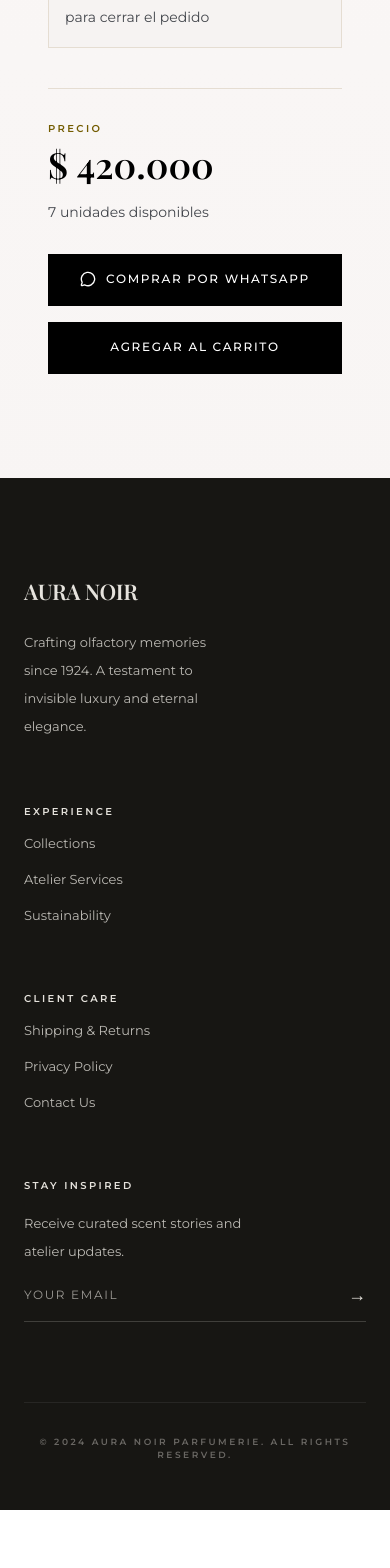
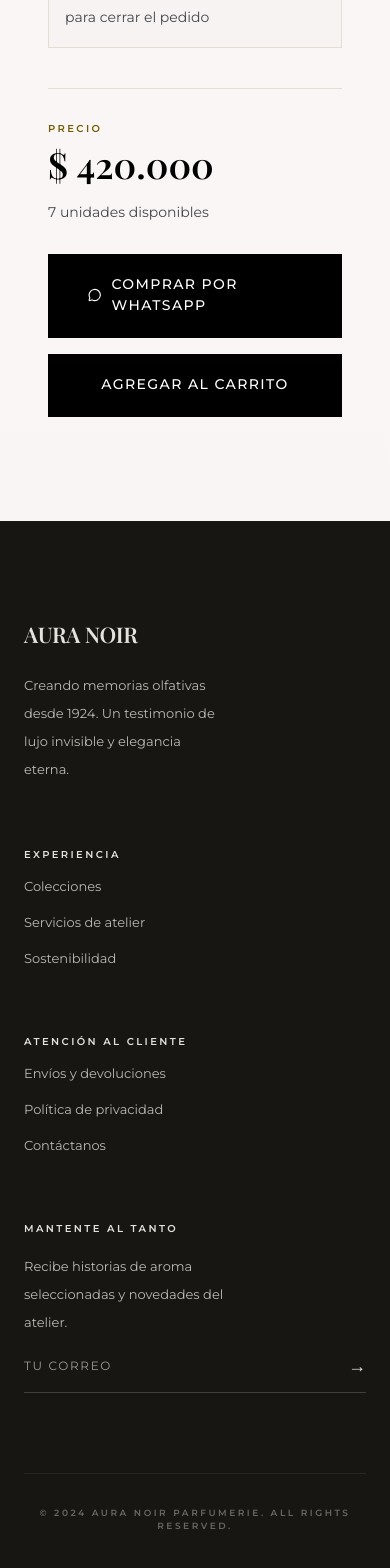
Before and after one commit to AlxjoRuiz/perfumes-web, a Next.js app: page /productos/bleu-signature in a window 390 px wide. Shown: the part 1392-2960 px from the top of the page. Before the commit the page ends 2902 px from the top, so only its background shows below. Built offline with nearby package versions, Linux system fonts and the light colour scheme; no server answers; the database is empty; a web font is replaced by a local one.

Commit message:
Unify site copy

```diff
--- a/app/admin/(protected)/productos/[id]/editar/page.tsx
+++ b/app/admin/(protected)/productos/[id]/editar/page.tsx
@@ -24,7 +24,7 @@ export default async function EditProductPage({ params }: EditPageProps) {
     <section className="grid gap-8 lg:grid-cols-12">
       <div className="lg:col-span-4">
         <p className="mb-4 font-body text-[10px] font-semibold uppercase tracking-[0.32em] text-[#735c00]">
-          Private Catalog
+          Catálogo privado
         </p>
         <h1 className="max-w-[10ch] font-display text-[clamp(2.4rem,4vw,3.8rem)] font-bold leading-[0.96] tracking-[-0.04em] text-black">
           Editar producto
--- a/app/admin/(protected)/productos/nuevo/page.tsx
+++ b/app/admin/(protected)/productos/nuevo/page.tsx
@@ -9,7 +9,7 @@ export default function NewProductPage() {
     <section className="grid gap-8 lg:grid-cols-12">
       <div className="lg:col-span-4">
         <p className="mb-4 font-body text-[10px] font-semibold uppercase tracking-[0.32em] text-[#735c00]">
-          Private Catalog
+          Catálogo privado
         </p>
         <h1 className="max-w-[10ch] font-display text-[clamp(2.4rem,4vw,3.8rem)] font-bold leading-[0.96] tracking-[-0.04em] text-black">
           Crear producto
--- a/app/admin/(protected)/productos/page.tsx
+++ b/app/admin/(protected)/productos/page.tsx
@@ -14,7 +14,7 @@ export default async function AdminProductsPage() {
       <div className="grid gap-6 border border-[#e5ddd2] bg-[#fcf9f8] p-6 sm:p-8 lg:grid-cols-12 lg:items-end">
         <div className="lg:col-span-8">
           <p className="mb-4 font-body text-[10px] font-semibold uppercase tracking-[0.32em] text-[#735c00]">
-            Private Catalog
+            Catálogo privado
           </p>
           <h1 className="max-w-[11ch] font-display text-[clamp(2.4rem,4vw,3.8rem)] font-bold leading-[0.96] tracking-[-0.04em] text-black">
             Productos
--- a/app/admin/page.tsx
+++ b/app/admin/page.tsx
@@ -47,7 +47,7 @@ export default async function AdminPage() {
       <div className="grid gap-8 lg:grid-cols-12">
         <div className="lg:col-span-7">
           <p className="mb-4 font-body text-[10px] font-semibold uppercase tracking-[0.32em] text-[#735c00]">
-            Private Access
+            Acceso privado
           </p>
           <h1 className="max-w-[10ch] font-display text-[clamp(2.8rem,6vw,5rem)] font-bold leading-[0.95] tracking-[-0.05em] text-black">
             Admin de la tienda
@@ -84,7 +84,7 @@ export default async function AdminPage() {
               </span>
               <div>
                 <p className="font-body text-[10px] font-semibold uppercase tracking-[0.24em] text-[#735c00]">
-                  Email OTP
+                  Correo OTP
                 </p>
                 <p className="text-sm text-[#44474d]">
                   Acceso controlado al panel privado.
--- a/app/globals.css
+++ b/app/globals.css
@@ -882,10 +882,6 @@ img {
     flex-direction: column;
     align-items: flex-start;
   }
-
-  .button {
-    padding: 18px 28px;
-  }
 }
 
 @media (max-width: 720px) {
@@ -896,29 +892,6 @@ img {
 
   .site-header {
     padding: 16px;
-  }
-
-  .site-brand-name {
-    font-size: 20px;
-  }
-
-  .site-nav {
-    gap: 12px;
-  }
-
-  .site-actions {
-    gap: 8px;
-  }
-
-  .button {
-    width: 100%;
-    padding: 16px 22px;
-    font-size: 12px;
-    letter-spacing: 0.14em;
-  }
-
-  .button--sm {
-    width: auto;
   }
 
   .hero-visual-card {
@@ -933,16 +906,7 @@ img {
   .cta-strip,
   .stat-card,
   .trust-card,
-  .product-card-body,
-  .loading-card {
+  .product-card-body {
     padding: 18px;
   }
-
-  .site-footer {
-    padding: 40px 20px 24px;
-  }
-
-  .loading-screen {
-    padding: 24px 18px;
-  }
 }
--- a/components/cart/CartSummary.tsx
+++ b/components/cart/CartSummary.tsx
@@ -17,7 +17,7 @@ export function CartSummary({ items, total, onClear }: CartSummaryProps) {
 
   return (
     <div className="border border-[#e5ddd2] bg-[#fcf9f8] p-6 shadow-[0_14px_34px_rgba(81,95,120,0.06)] sm:p-8">
-      <p className="mb-4 font-body text-[10px] font-semibold uppercase tracking-[0.26em] text-[#735c00]">Order Summary</p>
+      <p className="mb-4 font-body text-[10px] font-semibold uppercase tracking-[0.26em] text-[#735c00]">Resumen del pedido</p>
       <div className="mb-6 space-y-3 border-t border-[#e5ddd2] pt-6">
         <div className="flex items-center justify-between text-sm text-[#44474d]">
           <span>Items</span>
--- a/components/layout/footer.tsx
+++ b/components/layout/footer.tsx
@@ -9,43 +9,43 @@ export function Footer() {
             AURA NOIR
           </span>
           <p className="m-0 max-w-[23ch] text-[13px] leading-7 text-[#e5e2dccc]">
-            Crafting olfactory memories since 1924. A testament to invisible luxury and eternal elegance.
+            Creando memorias olfativas desde 1924. Un testimonio de lujo invisible y elegancia eterna.
           </p>
         </div>
 
         <div className="flex flex-col gap-3">
           <span className="font-body text-[10px] font-semibold uppercase tracking-[0.24em] text-[#e5e2dc]">
-            Experience
+            Experiencia
           </span>
           <ul className="m-0 flex list-none flex-col gap-3 p-0">
-            <li><Link href="/#collections" className="text-[13px] text-[#e5e2dccc] no-underline transition-colors hover:text-white">Collections</Link></li>
-            <li><Link href="/#atelier" className="text-[13px] text-[#e5e2dccc] no-underline transition-colors hover:text-white">Atelier Services</Link></li>
-            <li><Link href="/admin" className="text-[13px] text-[#e5e2dccc] no-underline transition-colors hover:text-white">Sustainability</Link></li>
+            <li><Link href="/#collections" className="text-[13px] text-[#e5e2dccc] no-underline transition-colors hover:text-white">Colecciones</Link></li>
+            <li><Link href="/#atelier" className="text-[13px] text-[#e5e2dccc] no-underline transition-colors hover:text-white">Servicios de atelier</Link></li>
+            <li><Link href="/admin" className="text-[13px] text-[#e5e2dccc] no-underline transition-colors hover:text-white">Sostenibilidad</Link></li>
           </ul>
         </div>
 
         <div className="flex flex-col gap-3">
           <span className="font-body text-[10px] font-semibold uppercase tracking-[0.24em] text-[#e5e2dc]">
-            Client Care
+            Atención al cliente
           </span>
           <ul className="m-0 flex list-none flex-col gap-3 p-0">
-            <li><Link href="/#scent-stories" className="text-[13px] text-[#e5e2dccc] no-underline transition-colors hover:text-white">Shipping & Returns</Link></li>
-            <li><Link href="/carrito" className="text-[13px] text-[#e5e2dccc] no-underline transition-colors hover:text-white">Privacy Policy</Link></li>
-            <li><a href="mailto:hola@perfumes.com" className="text-[13px] text-[#e5e2dccc] no-underline transition-colors hover:text-white">Contact Us</a></li>
+            <li><Link href="/#scent-stories" className="text-[13px] text-[#e5e2dccc] no-underline transition-colors hover:text-white">Envíos y devoluciones</Link></li>
+            <li><Link href="/carrito" className="text-[13px] text-[#e5e2dccc] no-underline transition-colors hover:text-white">Política de privacidad</Link></li>
+            <li><a href="mailto:hola@perfumes.com" className="text-[13px] text-[#e5e2dccc] no-underline transition-colors hover:text-white">Contáctanos</a></li>
           </ul>
         </div>
 
         <div className="flex flex-col gap-4">
           <span className="font-body text-[10px] font-semibold uppercase tracking-[0.24em] text-[#e5e2dc]">
-            Stay Inspired
+            Mantente al tanto
           </span>
           <p className="m-0 max-w-[26ch] text-[13px] leading-7 text-[#e5e2dccc]">
-            Receive curated scent stories and atelier updates.
+            Recibe historias de aroma seleccionadas y novedades del atelier.
           </p>
           <div className="flex items-center gap-3 border-b border-[#e5e2dc33] pb-3">
             <input
               type="email"
-              placeholder="YOUR EMAIL"
+              placeholder="TU CORREO"
               className="w-full border-0 bg-transparent font-body text-[12px] uppercase tracking-[0.14em] text-[#e5e2dc] outline-none placeholder:text-[#e5e2dca6]"
             />
             <span className="text-lg text-[#e5e2dc]">→</span>
```
Also changed, not shown: app/page.tsx (+21 -21 lines), components/cart/CartPage.tsx (+6 -6 lines).
